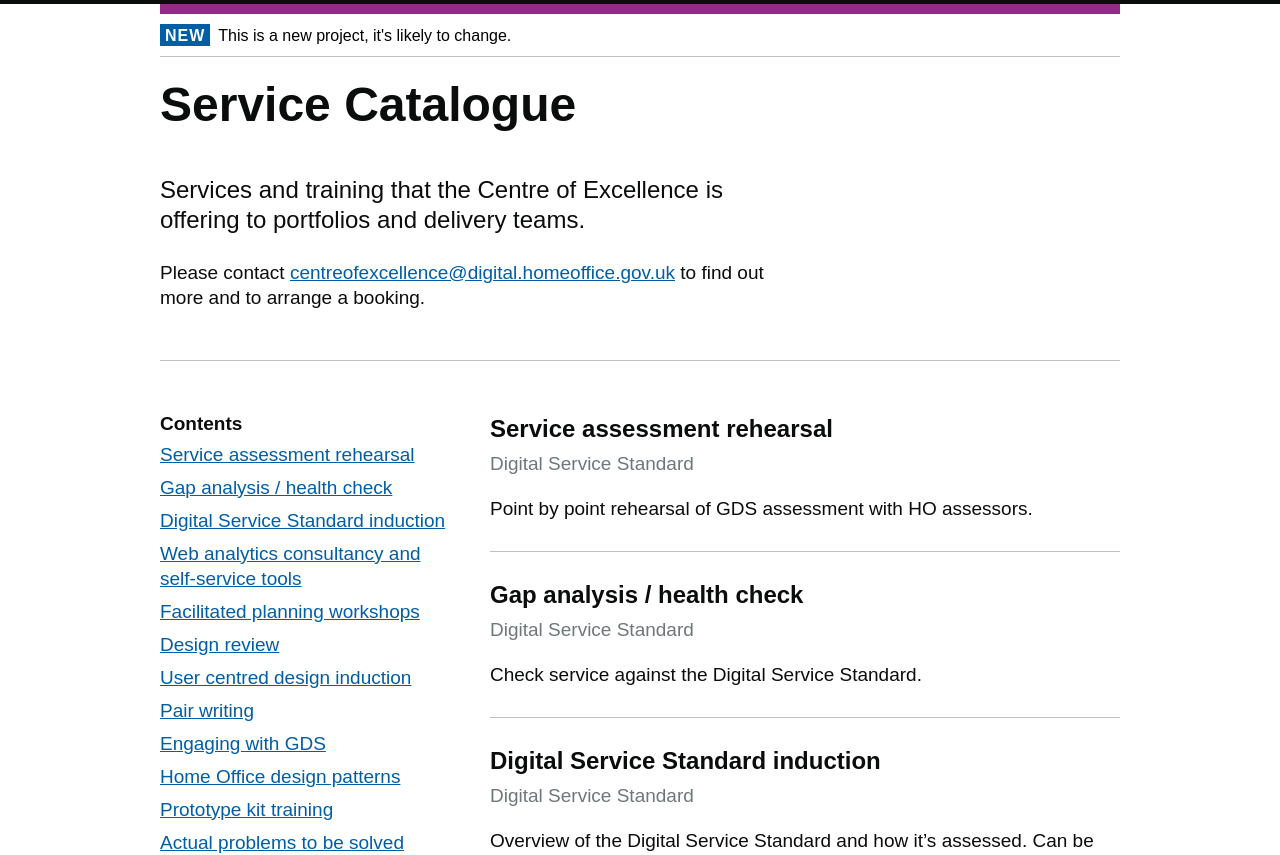
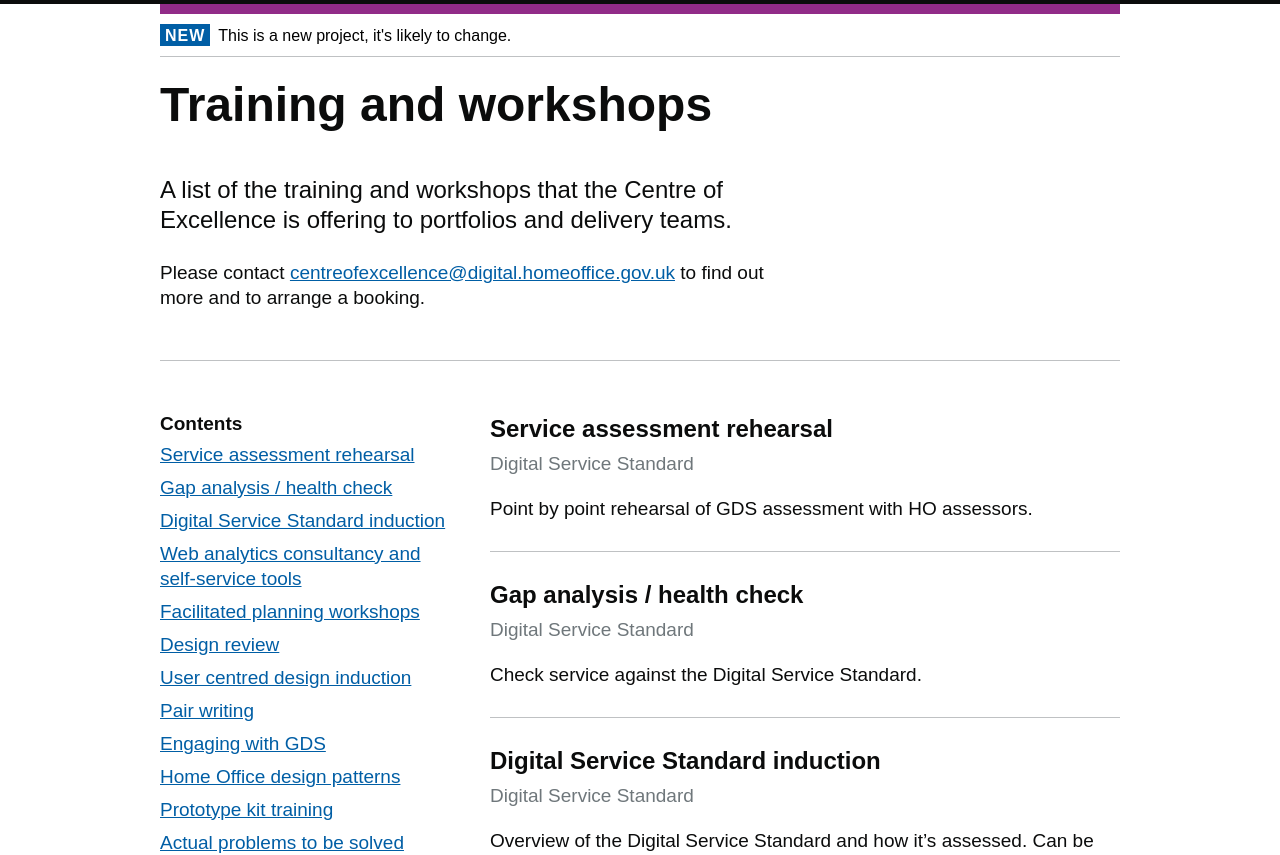
Before and after one commit to Abdul2/coe, a Jekyll site: the page built from index.md, in a window 1280 px wide and 900 px high, cut to the strip 45-900 px from the top of the window. Built offline with Jekyll 4.4.1, drawn with Linux system fonts in a browser that asks for light colours; our own code applies the rules of GitHub Pages for plain Markdown files.

Commit message:
changed some copy

```diff
--- a/_includes/intro.html
+++ b/_includes/intro.html
@@ -1,6 +1,6 @@
 
-  <h1 class="bold-xlarge" >Service Catalogue</h1>
+  <h1 class="bold-xlarge" >Training and workshops</h1>
 
-  <p class="lede">Services and training that the Centre of Excellence is offering to portfolios and delivery teams.</p>
+  <p class="lede">A list of the training and workshops that the Centre of Excellence is offering to portfolios and delivery teams.</p>
 
   <p>Please contact <a href="mailto:centreofexcellence@digital.homeoffice.gov.uk">centreofexcellence@digital.homeoffice.gov.uk</a> to find out more and to arrange a booking.</p>
```
